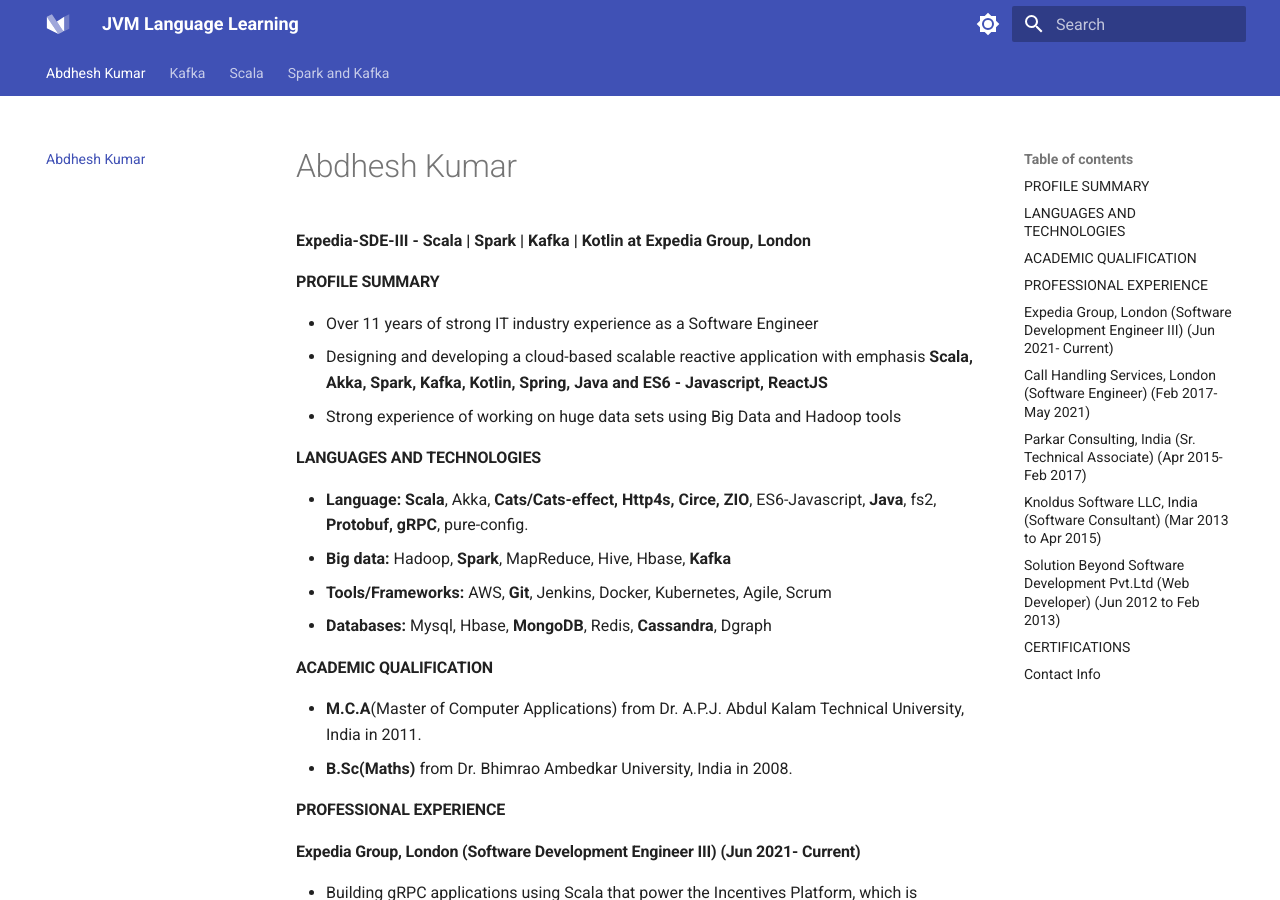
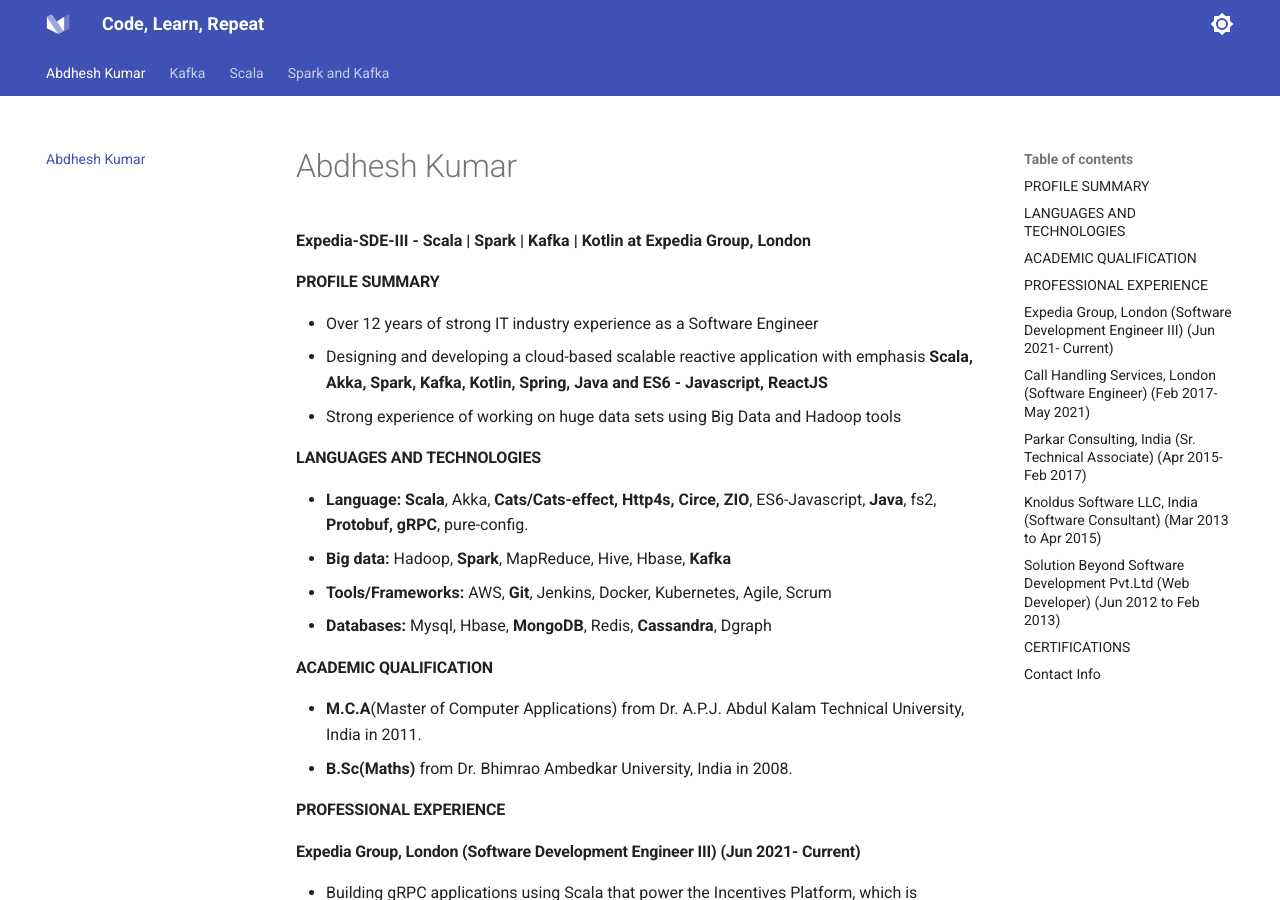
Before and after one commit to abdheshkumar/abdheshkumar.github.io, an MkDocs documentation site: the page built from docs/index.md, in a window 1280 px wide and 900 px high. Built offline with MkDocs 1.6.1 and Material for MkDocs 9.7.7, drawn with Linux system fonts in a browser that asks for light colours.

```diff
--- a/docs/index.md
+++ b/docs/index.md
@@ -1,7 +1,7 @@
 **Expedia-SDE-III - Scala | Spark | Kafka | Kotlin at Expedia Group, London**
 
 ####PROFILE SUMMARY
-- Over 11 years of strong IT industry experience as a Software Engineer
+- Over 12 years of strong IT industry experience as a Software Engineer
 - Designing and developing a cloud-based scalable reactive application with emphasis **Scala, Akka, Spark, Kafka, Kotlin, Spring, Java and ES6 - Javascript, ReactJS**
 - Strong experience of working on huge data sets using Big Data and Hadoop tools
 
--- a/mkdocs.yml
+++ b/mkdocs.yml
@@ -1,4 +1,4 @@
-site_name: JVM Language Learning
+site_name: Code, Learn, Repeat
 
 theme:
   name: material
@@ -111,5 +111,8 @@ nav:
       - 'Structured streaming kafka integration': 'structured-streaming-kafka-integration.md'
       - 'Kafka stream testing': 'kafka-stream-testing.md'
 
+plugins:
+  - sitemap
+
 copyright: |
   &copy; 2023 <a href="https://github.com/abdheshkumar"  target="_blank" rel="noopener">Abdhesh Kumar</a>
```
Also changed, not shown: docs/flink/index.md (added, +28 -0 lines), docs/flink/flink-diagram.png (added), docs/flink/task-manager.png (added).
